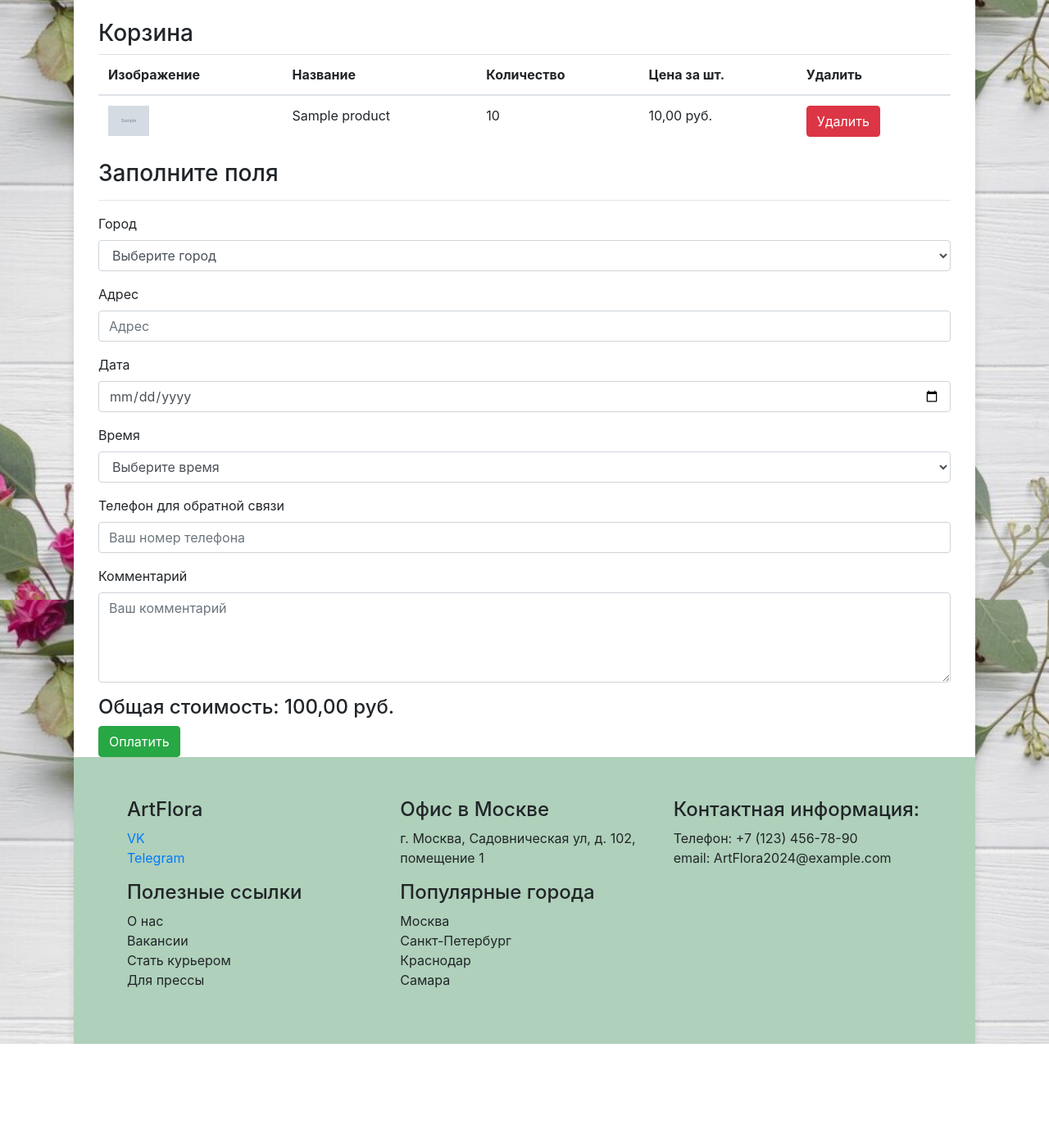
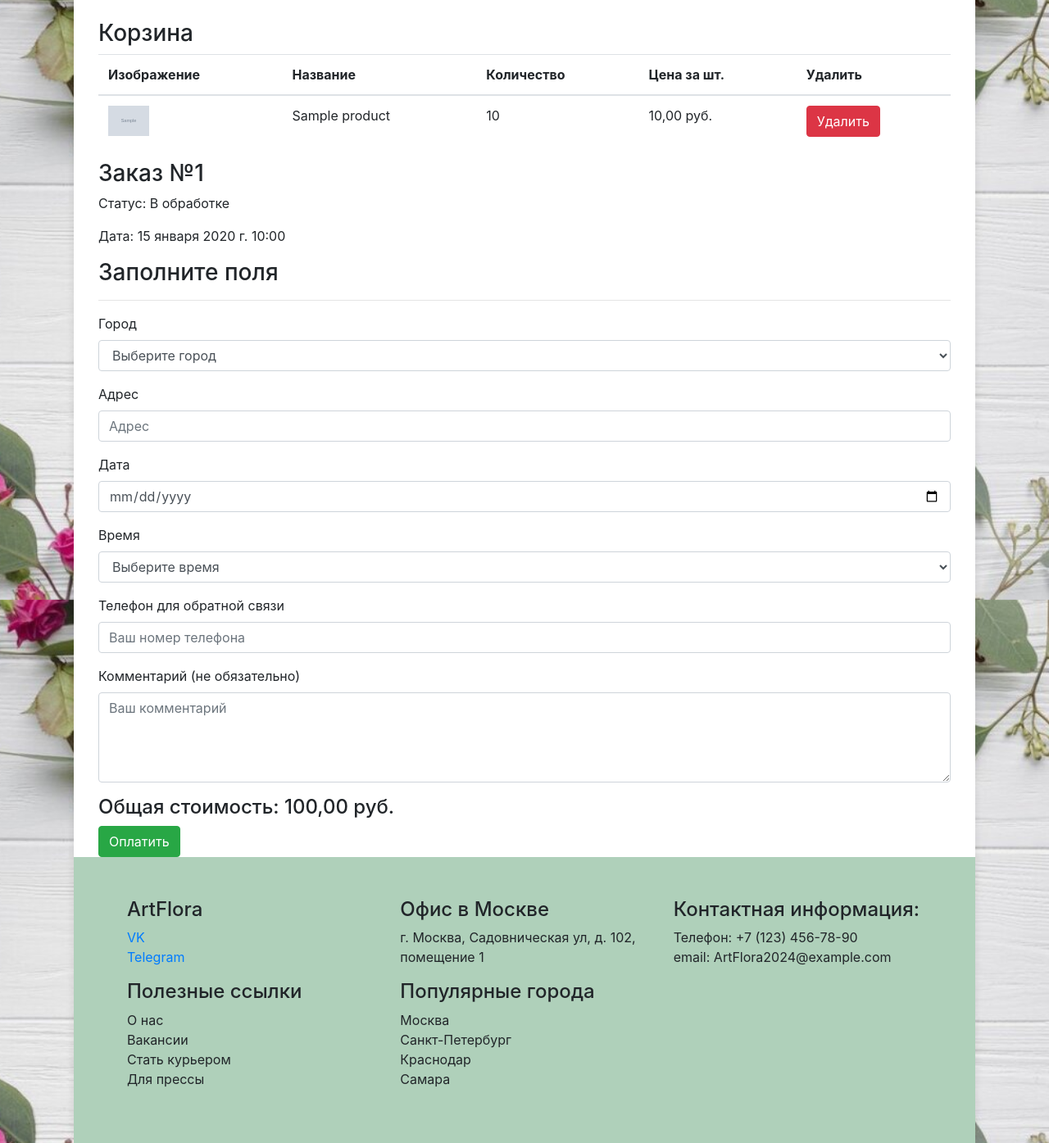
Before and after one commit to maxpanev/Final-project2, a Django app: page /basket/ in a window 1280 px wide. Shown: the part 68-1463 px from the top of the page at 82% size. Before the commit the page ends 1342 px from the top, so only its background shows below. Run offline with Django 5.2, Linux system fonts and the light colour scheme; a user stored in the database is signed in; tables that the repository leaves empty hold one stand-in row (values such as "Sample post"); grey boxes marked "Sample" are stand-in pictures; some libraries are stand-ins or nearby versions.

Commit message:
update basket.html for keeping orders

```diff
--- a/myproject/myapp/models.py
+++ b/myproject/myapp/models.py
@@ -19,6 +19,13 @@ class BasketItem(models.Model):
     quantity = models.PositiveIntegerField(default=1)
 
 class Order(models.Model):
+    STATUS_CHOICES = [
+        ('processing', 'В обработке'),
+        ('assembling', 'Собираем'),
+        ('in_transit', 'Заказ в пути'),
+        ('completed', 'Выполнен'),
+    ]
+
     user = models.ForeignKey(User, on_delete=models.CASCADE)
     basket = models.ForeignKey(Basket, on_delete=models.CASCADE)
     city = models.CharField(max_length=255)
@@ -26,5 +33,6 @@ class Order(models.Model):
     date = models.DateField()
     time = models.CharField(max_length=255)
     phone = models.CharField(max_length=11, default='')
-    comment = models.TextField(blank=True, default='')  # Новое поле для комментариев
+    comment = models.TextField(blank=True, default='')
     created_at = models.DateTimeField(auto_now_add=True)
+    status = models.CharField(max_length=20, choices=STATUS_CHOICES, default='processing')
--- a/myproject/myapp/templates/basket.html
+++ b/myproject/myapp/templates/basket.html
@@ -40,7 +40,20 @@
             {% endfor %}
         </tbody>
     </table>
-
+<div class="additional-info">
+    {% for order in orders %}
+        {% if order.status != 'completed' %}
+            <div class="order">
+                <h3>Заказ №{{ order.id }}</h3>
+                <p>Статус: {{ order.get_status_display }}</p>
+                <p>Дата: {{ order.created_at }}</p>
+                <!-- Здесь вы можете добавить отображение товаров из заказа и другую информацию -->
+            </div>
+        {% endif %}
+    {% empty %}
+        <p>Нет активных заказов.</p>
+    {% endfor %}
+</div>
     {% if basket.items.count > 0 %}
     <form method="post" action="{% url 'checkout' %}">
         {% csrf_token %}
@@ -79,16 +92,13 @@
             <input type="tel" name="phone" id="phone" class="form-control" placeholder="Ваш номер телефона" pattern="[0-9]+" required>
         </div>
         <div class="form-group">
-            <label for="comment">Комментарий</label>
+            <label for="comment">Комментарий (не обязательно)</label>
             <textarea name="comment" id="comment" class="form-control" rows="4" placeholder="Ваш комментарий"></textarea>
         </div>
         <h4>Общая стоимость: {{ total_price }} руб.</h4>
         <button type="submit" class="btn btn-success">Оплатить</button>
     </form>
-    {% else %}
-    <div class="alert alert-warning" role="alert">
-        Корзина пуста
-    </div>
+
     {% endif %}
 
     {% if message %}
--- a/myproject/myapp/views.py
+++ b/myproject/myapp/views.py
@@ -32,9 +32,15 @@ def add_to_basket(request, product_id):
 
 @login_required
 def basket(request):
+    # Получаем корзину пользователя
     basket, created = Basket.objects.get_or_create(user=request.user)
     total_price = sum(item.product.price * item.quantity for item in basket.items.all())
-    return render(request, 'basket.html', {'basket': basket, 'total_price': total_price})
+
+    # Получаем заказы пользователя, исключая выполненные
+    orders = Order.objects.filter(user=request.user).exclude(status='completed')
+
+    # Передаем данные в шаблон
+    return render(request, 'basket.html', {'basket': basket, 'total_price': total_price, 'orders': orders})
 
 
 @login_required
@@ -74,7 +80,7 @@ def checkout(request):
         # Очищаем корзину
         basket.items.all().delete()
 
-        message = "Заказ в пути"
+        message = "Собираем заказ"
         return render(request, 'basket.html', {'basket': basket, 'total_price': 0, 'message': message})
 
     return redirect('basket')
```
Also changed, not shown: myproject/myapp/admin.py (+7 -1 lines), myproject/myapp/migrations/0007_order_status_alter_order_time.py (added).
